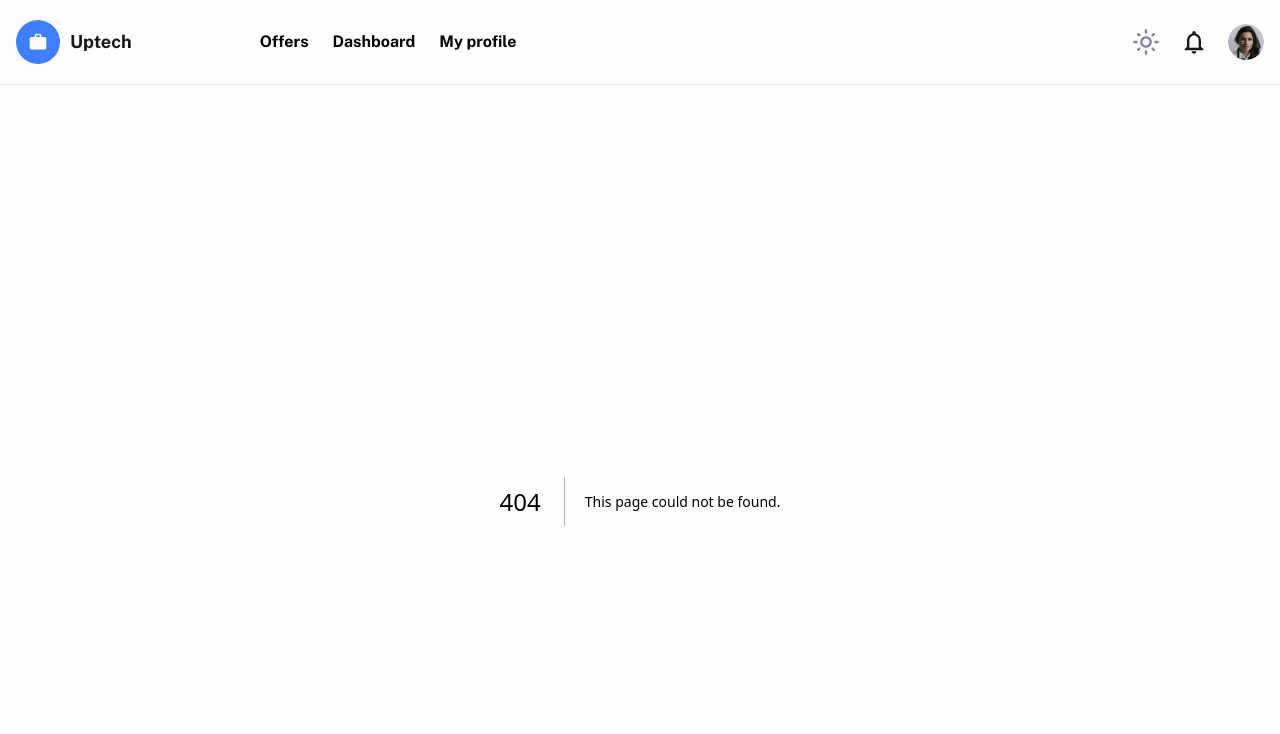
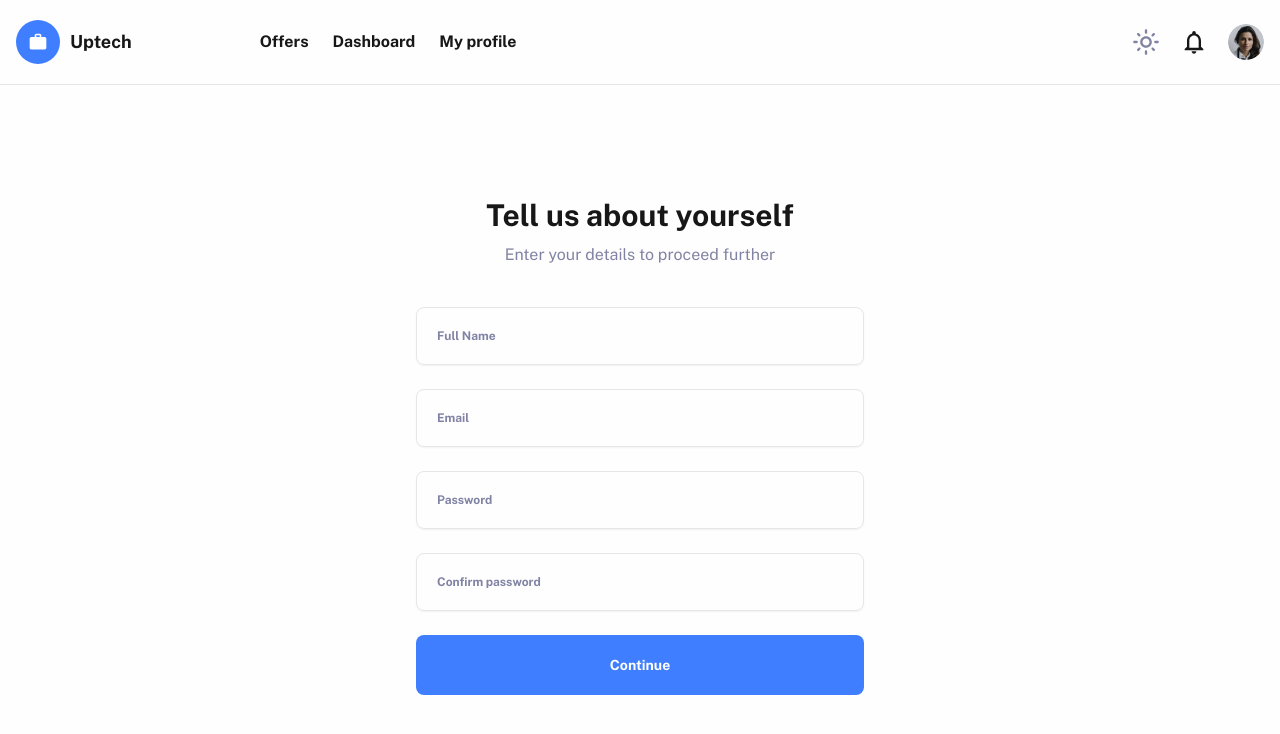
Before and after one commit to mateuszwiniarczyk/uptech-dev, a Next.js app: page /register in a window 1280 px wide. Before the commit this address had no page. Shown: the top 734 px of the page. Built offline with nearby package versions, Linux system fonts and the light colour scheme.

Commit message:
feat: create register functionality with supabase

```diff
--- /dev/null
+++ b/src/features/auth/components/RegisterForm.tsx
@@ -0,0 +1,54 @@
+import { supabase } from '@/lib/supabase';
+
+import { Button } from '@/components/Elements/Button';
+import { Form } from '@/components/Form/Form';
+import { InputField } from '@/components/Form/InputField';
+
+type FormValues = {
+  email: string;
+  password: string;
+  fullName: string;
+};
+
+export const RegisterForm = () => {
+  async function registerWithEmail(registerData: FormValues) {
+    await supabase.auth.signUp({
+      email: registerData.email,
+      password: registerData.password,
+    });
+  }
+  return (
+    <Form<FormValues> onSubmit={registerWithEmail}>
+      {({ register, formState }) => (
+        <>
+          <InputField
+            placeholder='Full Name'
+            type='text'
+            registration={register('fullName')}
+            error={formState.errors.email}
+          />
+          <InputField
+            placeholder='Email'
+            type='email'
+            registration={register('email')}
+            error={formState.errors.email}
+          />
+          <InputField
+            placeholder='Password'
+            type='password'
+            registration={register('password')}
+            error={formState.errors.password}
+          />
+          <InputField
+            placeholder='Confirm password'
+            type='password'
+            registration={register('confirmPassword')}
+            error={formState.errors.password}
+          />
+
+          <Button type='submit'>Continue</Button>
+        </>
+      )}
+    </Form>
+  );
+};
--- /dev/null
+++ b/src/features/auth/routes/Register.tsx
@@ -0,0 +1,13 @@
+import { ContentWrapper } from '@/features/auth/components/ContentWrapper';
+import { RegisterForm } from '@/features/auth/components/RegisterForm';
+
+export const Register = () => {
+  return (
+    <ContentWrapper
+      header='Tell us about yourself'
+      description='Enter your details to proceed further'
+    >
+      <RegisterForm />
+    </ContentWrapper>
+  );
+};
--- /dev/null
+++ b/src/pages/register.tsx
@@ -0,0 +1 @@
+export { Register as default } from '@/features/auth/routes/Register';
```
